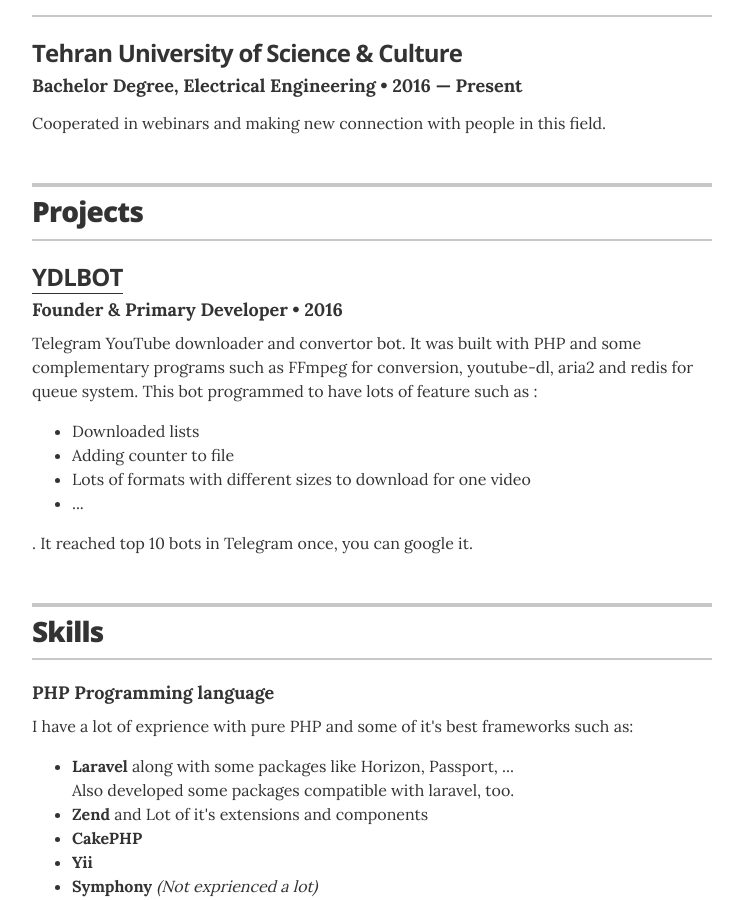
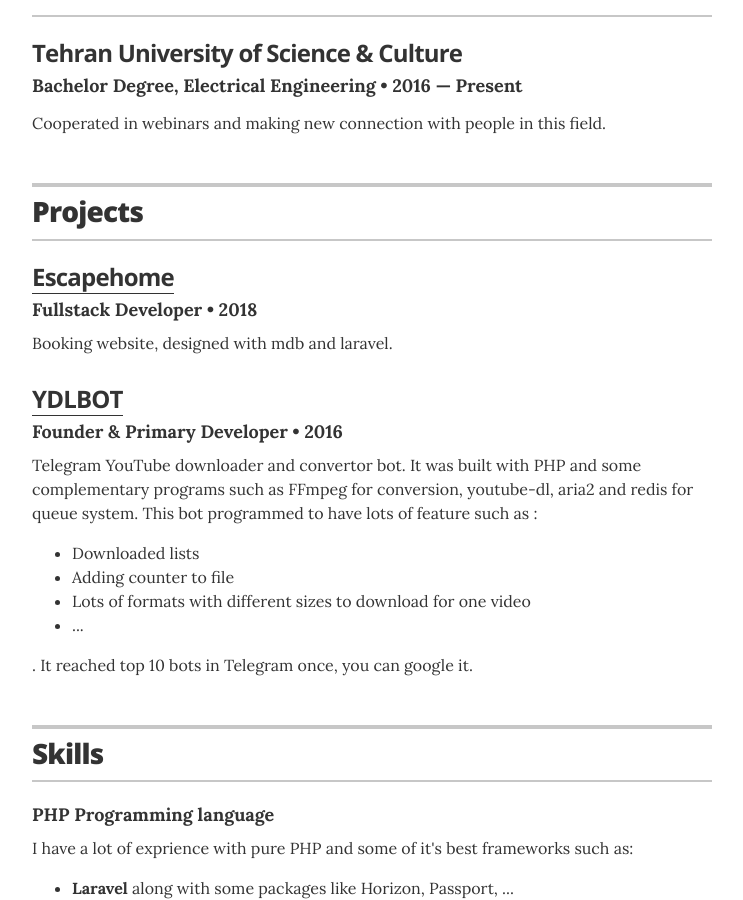
Before and after one commit to alirezamirsepassi/alirezamirsepassi.github.io, a Jekyll site: the page built from index.html, in a window 1280 px wide and 900 px high, scrolled down 1052 px. Shown: the whole window, without its empty margins (268-1011 px from the left). Built offline with Jekyll 4.4.1, drawn with Linux system fonts in a browser that asks for light colours.

Commit message:
Change projects.yml
Added new project

```diff
--- a/_data/projects.yml
+++ b/_data/projects.yml
@@ -1,5 +1,12 @@
 # Projects
 # uncomment the urls if you wish to display them, and add your own URL
+
+# donutfinder.io
+- project: Escapehome
+  role: Fullstack Developer
+  duration: 2018
+  url: "https://escapehome.ir"
+  description: "Booking website, designed with mdb and laravel."
 
 # donutfinder.io
 - project: YDLBOT
```
